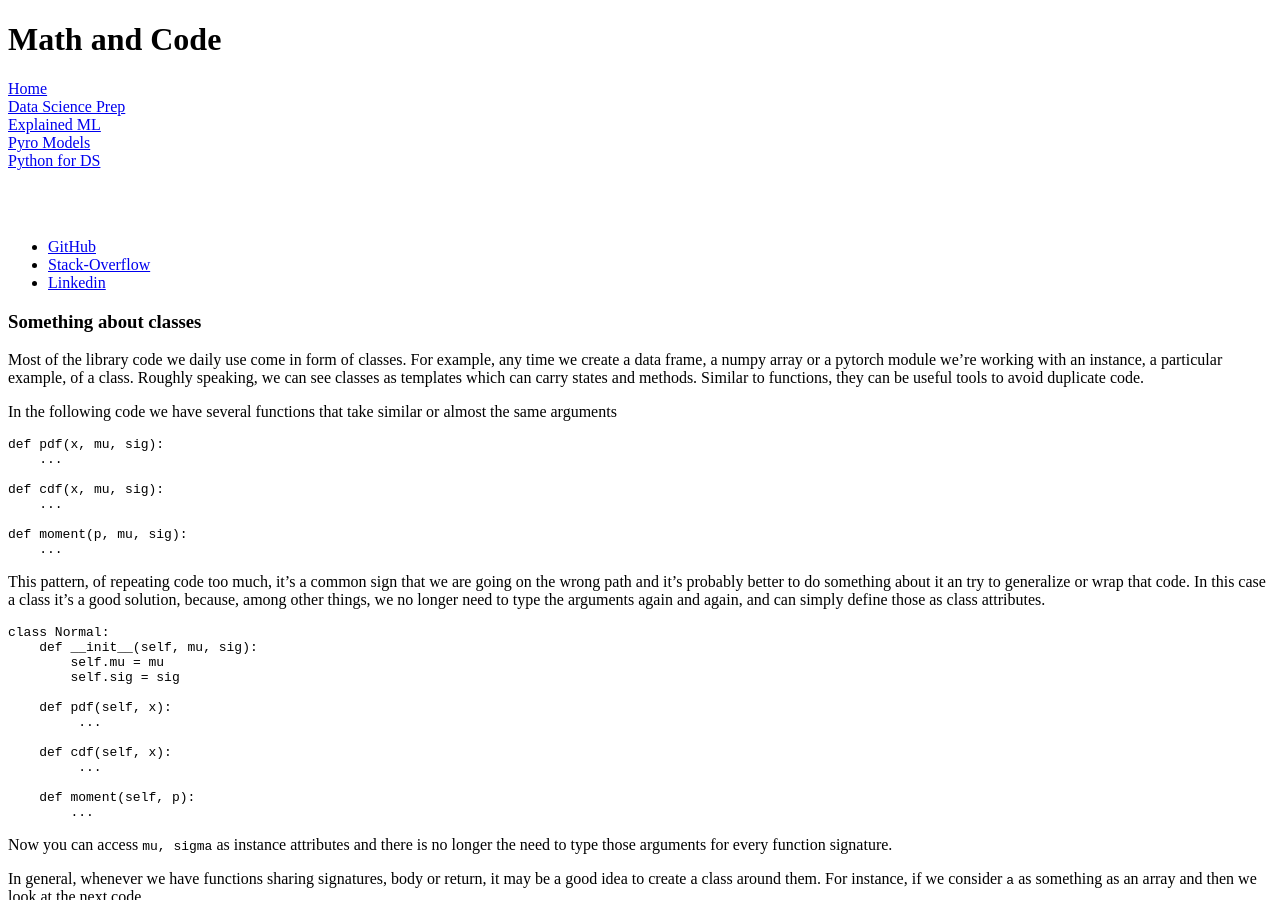
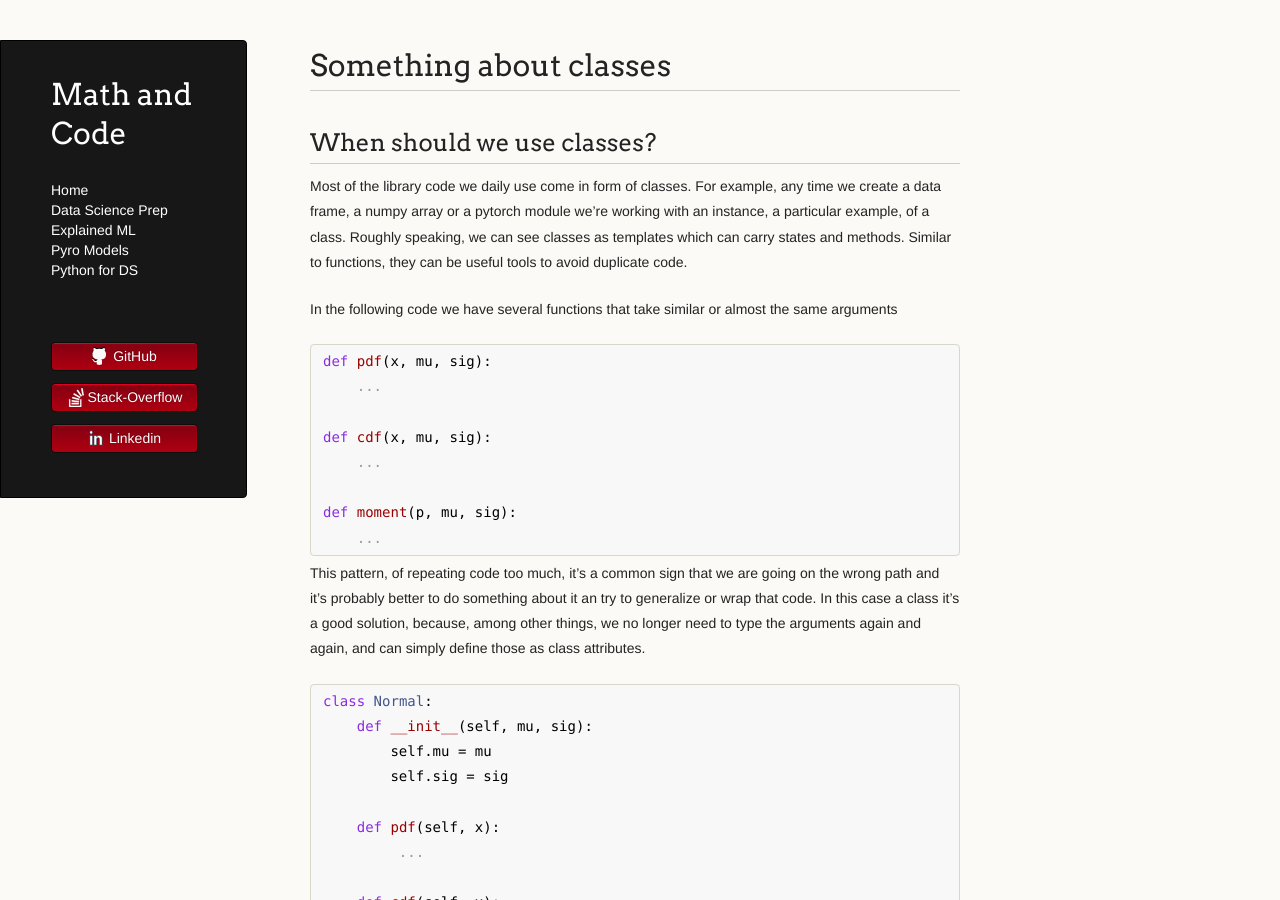
Before and after one commit to LemonPy29/LemonPy29.github.io, a Jekyll site: the page built from python-for-DS/classes.md, in a window 1280 px wide and 900 px high. Built offline with Jekyll 4.4.1, drawn with Linux system fonts in a browser that asks for light colours; nearby versions of some CDN libraries; the repository's description, which GitHub fills in, is left out.

Commit message:
yml for article

```diff
--- a/python-for-DS/classes.md
+++ b/python-for-DS/classes.md
@@ -3,7 +3,9 @@ layout: page
 title: Something about classes
 nav: false
 ---
+<link rel="stylesheet" href="/assets/css/main.css"/>
 
+## When should we use classes?
 Most of the library code we daily use come in form of classes. For example, any
 time we create a data frame, a numpy array or a pytorch module we're working
 with an instance, a particular example, of a class. Roughly speaking, we can
```
